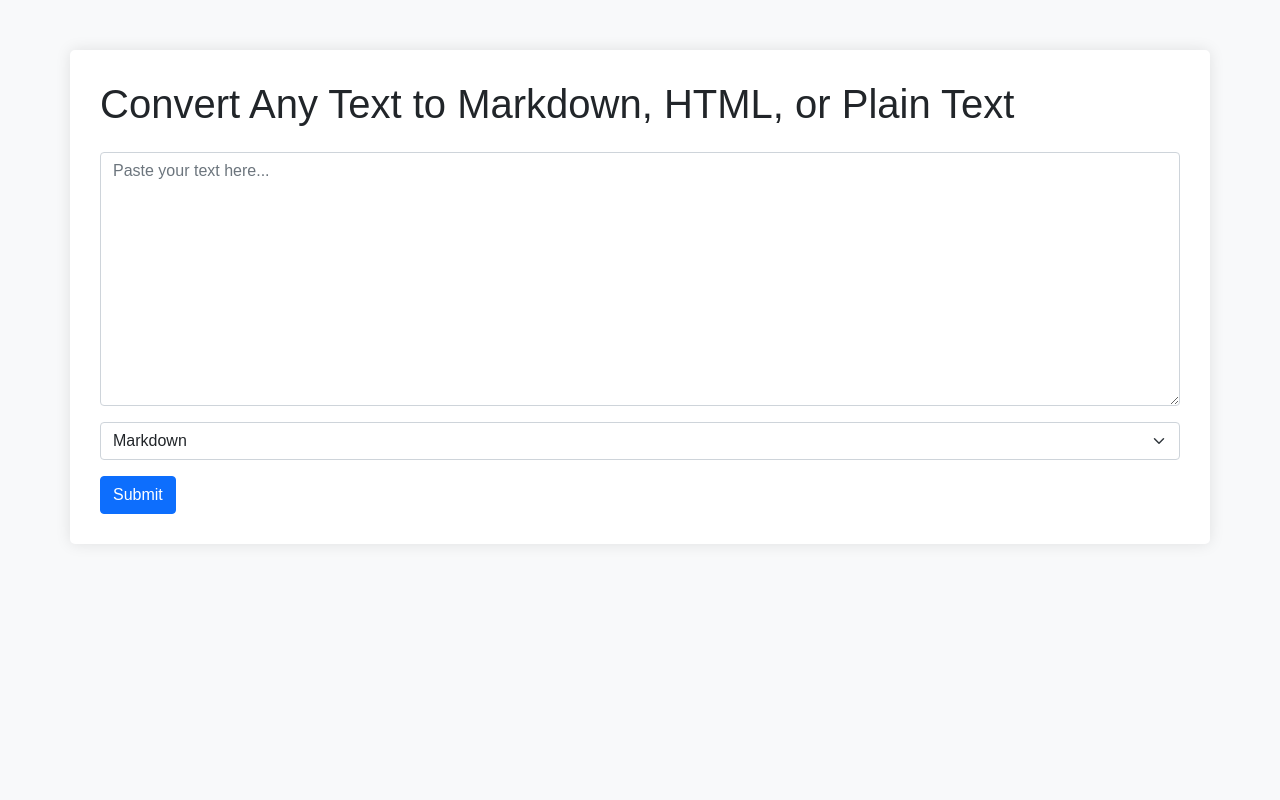
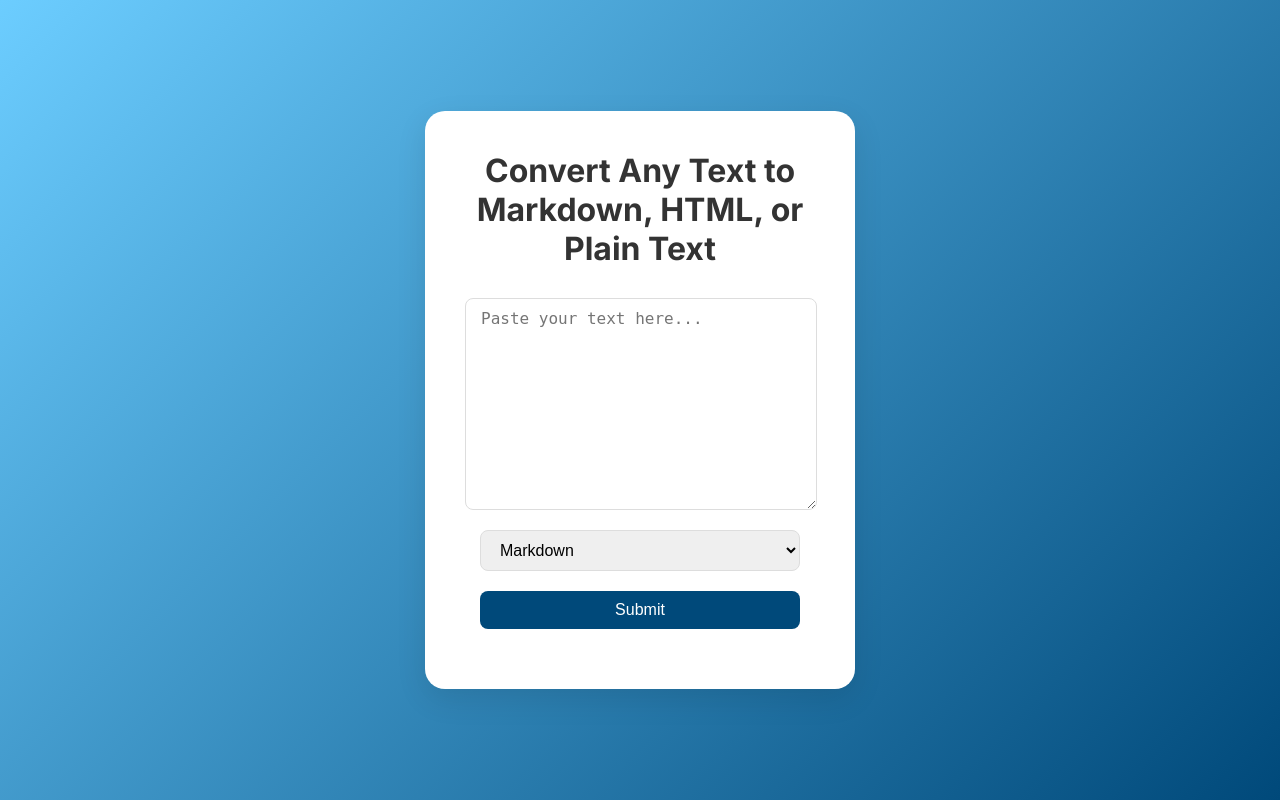
Before and after one commit to mhadimedia/MarkItDown, a Flask app: page / in a window 1280 px wide. Run offline with Flask 3, Linux system fonts and the light colour scheme; some libraries are stand-ins or nearby versions.

Commit message:
UI update to match other projects

```diff
--- a/app.py
+++ b/app.py
@@ -2,6 +2,7 @@ from flask import Flask, render_template, request, redirect, url_for
 import openai
 import yaml
 
+# Load configuration
 with open('config.yaml', 'r') as config_file:
     config = yaml.safe_load(config_file)
 
@@ -24,13 +25,19 @@ def process_with_gpt(input_text, output_format):
     return response
 
 def get_completion(prompt, model=GPT_VERSION):
-    messages = [{"role": "user", "content": prompt}]
-    response = openai.ChatCompletion.create(
-        model=model,
-        messages=messages,
-        temperature=0,
-    )
-    return response.choices[0].message["content"]
+    try:
+        messages = [{"role": "user", "content": prompt}]
+        response = openai.ChatCompletion.create(
+            model=model,
+            messages=messages,
+            temperature=0,
+            max_tokens=1000  # Adjust as needed
+        )
+        return response.choices[0].message["content"]
+    except Exception as e:
+        # Log the exception for debugging
+        print("Error occurred: ", e)
+        return "An error occurred during processing."
 
 @app.route('/')
 def index():
@@ -41,9 +48,13 @@ def process():
     input_text = request.form['input_text']
     output_format = request.form['output_format']
 
-    # Process the input_text with GPT
+    # Check for text length
+    if len(input_text) > 100000:
+        return render_template('index.html', error="Text is too long. Please limit to 100,000 characters.")
+
     processed_text = process_with_gpt(input_text, output_format)
 
+    # If processing fails, it will return an error message
     return render_template('index.html', processed_text=processed_text, output_format=output_format)
 
 if __name__ == '__main__':
--- a/templates/index.html
+++ b/templates/index.html
@@ -6,23 +6,101 @@
     <meta http-equiv="X-UA-Compatible" content="IE=edge">
     <meta name="viewport" content="width=device-width, initial-scale=1.0">
     <title>MarkItDown</title>
-    <link href="https://cdn.jsdelivr.net/npm/bootstrap@5.1.0/dist/css/bootstrap.min.css" rel="stylesheet">
+    <link href="https://fonts.googleapis.com/css2?family=Inter:wght@400;700&display=swap" rel="stylesheet">
     <style>
         body {
-            font-family: 'Arial', sans-serif;
-            background-color: #f8f9fa;
-            padding: 50px;
+            font-family: 'Inter', sans-serif;
+            display: flex;
+            align-items: center; /* keeps the box vertically centered */
+            justify-content: center; /* keeps the box horizontally centered */
+            height: 100vh;
+            margin: 0;
+            background: linear-gradient(135deg, #6ccdff, #00497a);
         }
 
         #main-container {
-            background-color: white;
-            padding: 30px;
-            border-radius: 5px;
-            box-shadow: 0 0 15px rgba(0, 0, 0, 0.1);
+            width: 350px; /* fixed width, adjust as needed */
+            background: #fff;
+            padding: 40px;
+            border-radius: 20px;
+            box-shadow: 0 10px 30px rgba(0, 0, 0, 0.1);
+        }
+
+        h1 {
+            margin: 0 0 30px 0; /* adjusted to remove the margin-bottom shorthand */
+            color: #333;
+            font-weight: 700;
+            text-align: center; /* centers the heading text */
+        }
+
+        .form-control, .form-select, .btn {
+            display: block; /* makes the input block-level so it fills the width */
+            width: calc(100% - 30px); /* subtracts the padding from the width */
+            margin: 0 auto 20px auto; /* centers the form elements */
+            padding: 10px 15px;
+            border-radius: 8px;
+            border: 1px solid #ddd;
+            font-size: 16px;
         }
 
         #output-section {
+            text-align: center; /* centers text inside the output section */
+        }
+
+        .btn-group {
+            justify-content: center; /* centers flex items if .btn-group is a flex container */
+        }
+
+        #output-text {
+            height: auto; /* adjust height automatically */
+            min-height: 100px; /* minimum height */
+            max-height: 200px; /* maximum height before scrolling */
+            overflow-y: auto; /* allow vertical scrolling */
+        }
+
+        h1 {
+            margin: 0;
+            color: #333;
+            font-weight: 700;
+            margin-bottom: 30px;
+            text-align: center;
+        }
+
+        .btn-primary {
+            background-color: #00497a;
+            color: #fff;
+            border: none;
+            cursor: pointer;
+            transition: background-color 0.3s;
+        }
+
+        .btn-primary:hover {
+            background-color: #00335f;
+        }
+
+        .alert {
+            border-radius: 8px;
+            box-shadow: 0 4px 8px rgba(0, 0, 0, 0.1);
+        }
+
+        #output-section h3 {
             margin-top: 20px;
+            color: #333;
+            font-weight: 700;
+        }
+
+        #output-section .btn-light {
+            background-color: #f8f9fa;
+            color: #333;
+        }
+
+        #output-section .btn-secondary {
+            background-color: #6ccdff;
+            color: #333;
+        }
+
+        #output-section .btn-secondary:hover {
+            background-color: #5bb8e6;
         }
     </style>
 </head>
```
